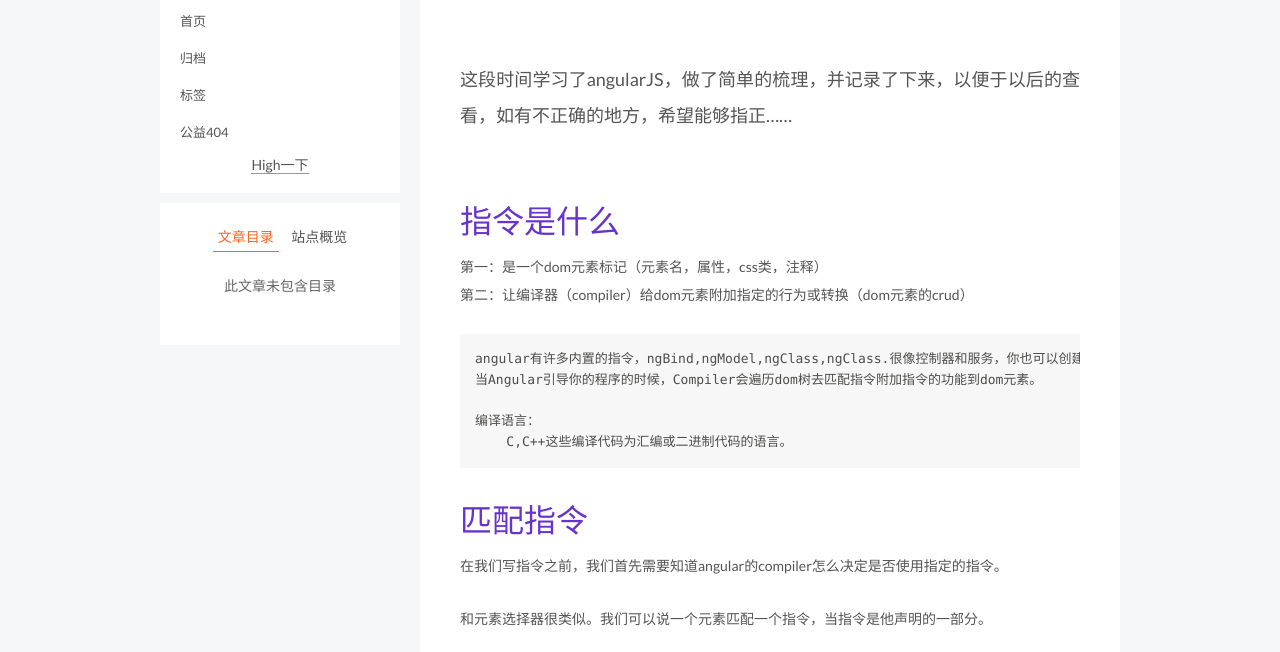
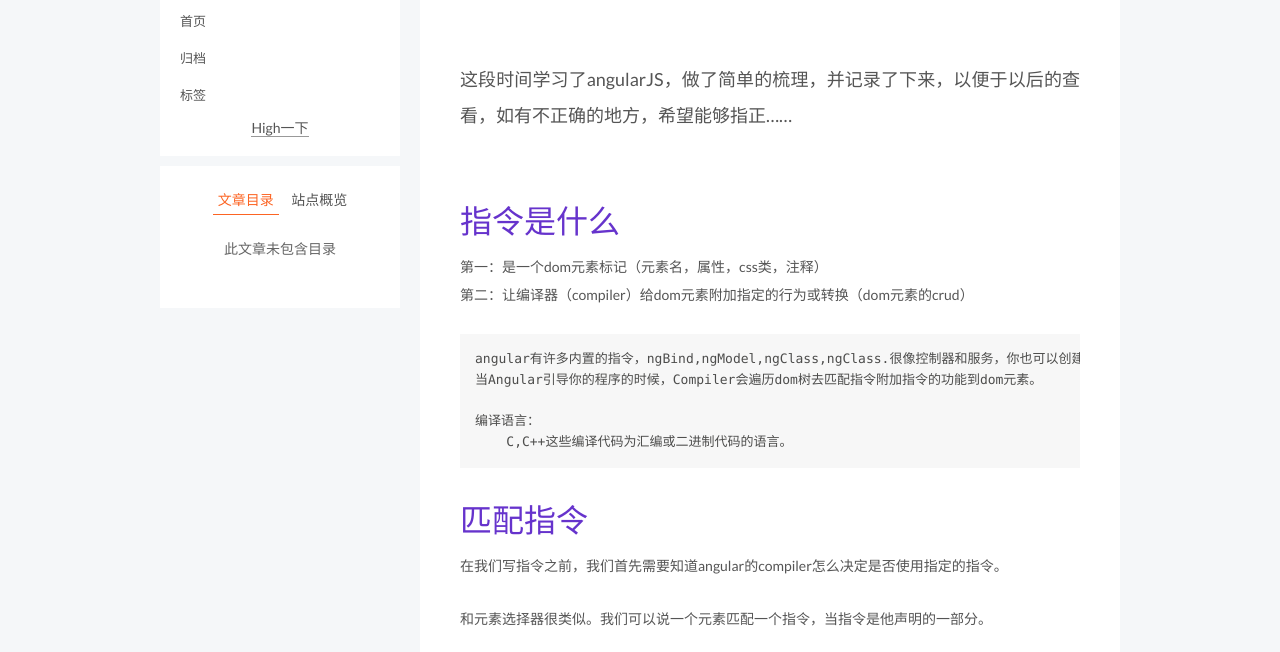
Before and after one commit to XiaoBaiRoadToGod/ZjVirus.github.io, a plain HTML site: page 2016/08/02/angular/index.html in a window 1280 px wide. Shown: the part 148-800 px from the top of the page. Drawn offline with Linux system fonts and the light colour scheme; a script that the page names is missing.

Commit message:
Site updated: 2016-11-05 08:53:54

```diff
--- a/2016/08/02/angular/index.html
+++ b/2016/08/02/angular/index.html
@@ -190,14 +190,6 @@
           <a href="/tags" rel="section">
 
             标签
-          </a>
-        </li>
-
-
-        <li class="menu-item menu-item-commonweal">
-          <a href="/404.html" rel="section">
-
-            公益404
           </a>
         </li>
 
```
Also changed, not shown: 2016/08/02/angular组件/index.html (+0 -8 lines), 2016/08/03/angular-DI-依赖注入/index.html (+0 -8 lines), 2016/08/03/angular-Scope/index.html (+0 -8 lines), 2016/08/03/angular-服务/index.html (+0 -8 lines), 2016/08/03/angular理解控制器/index.html (+0 -8 lines), 2016/08/04/angular-Compiler/index.html (+0 -8 lines), 2016/08/04/angular-Providers/index.html (+0 -8 lines), archives/2016/08/index.html (+0 -8 lines), archives/2016/index.html (+0 -8 lines), archives/index.html (+0 -8 lines), index.html (+0 -8 lines), tags/angular/index.html (+0 -8 lines), tags/index.html (+0 -8 lines).
